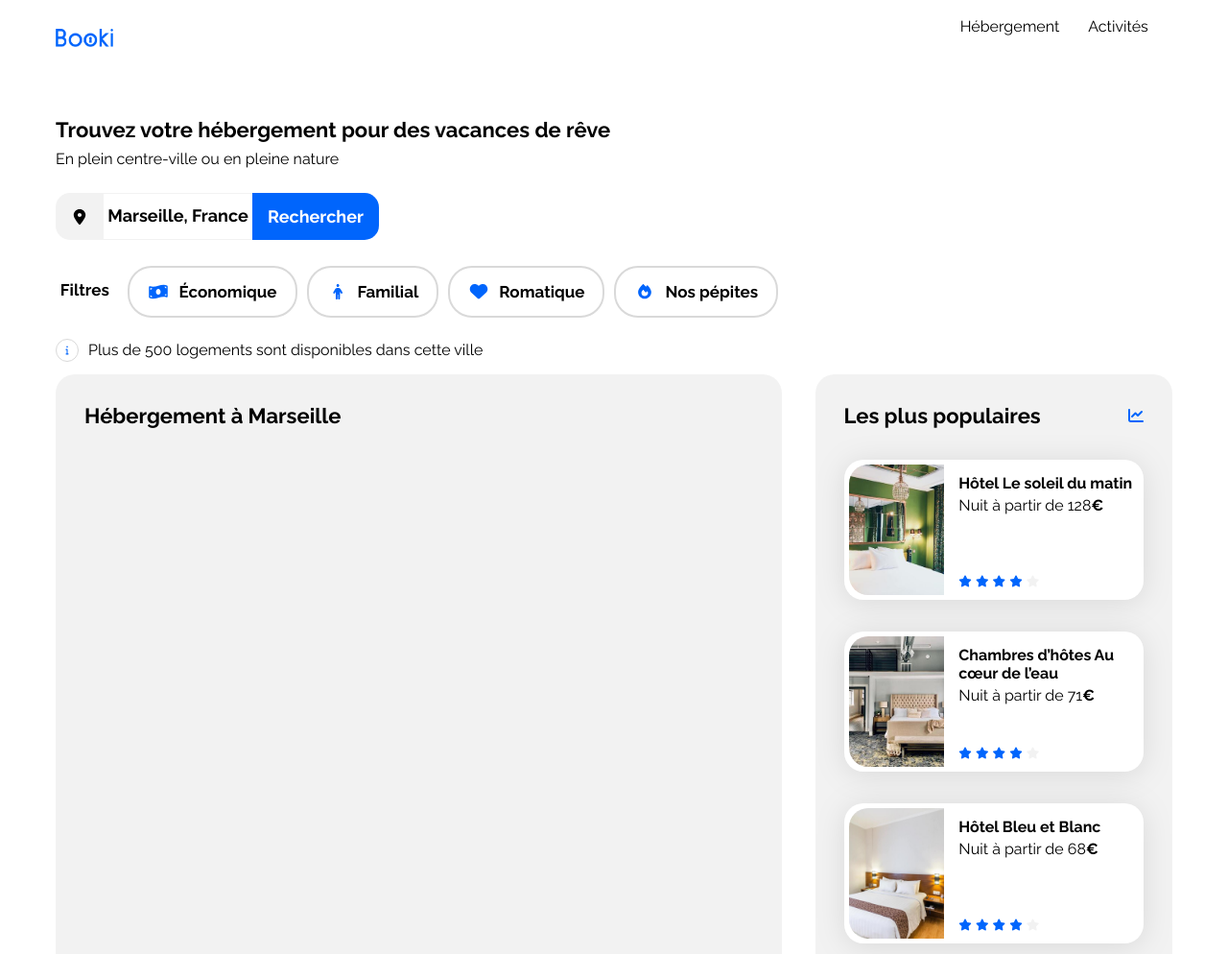
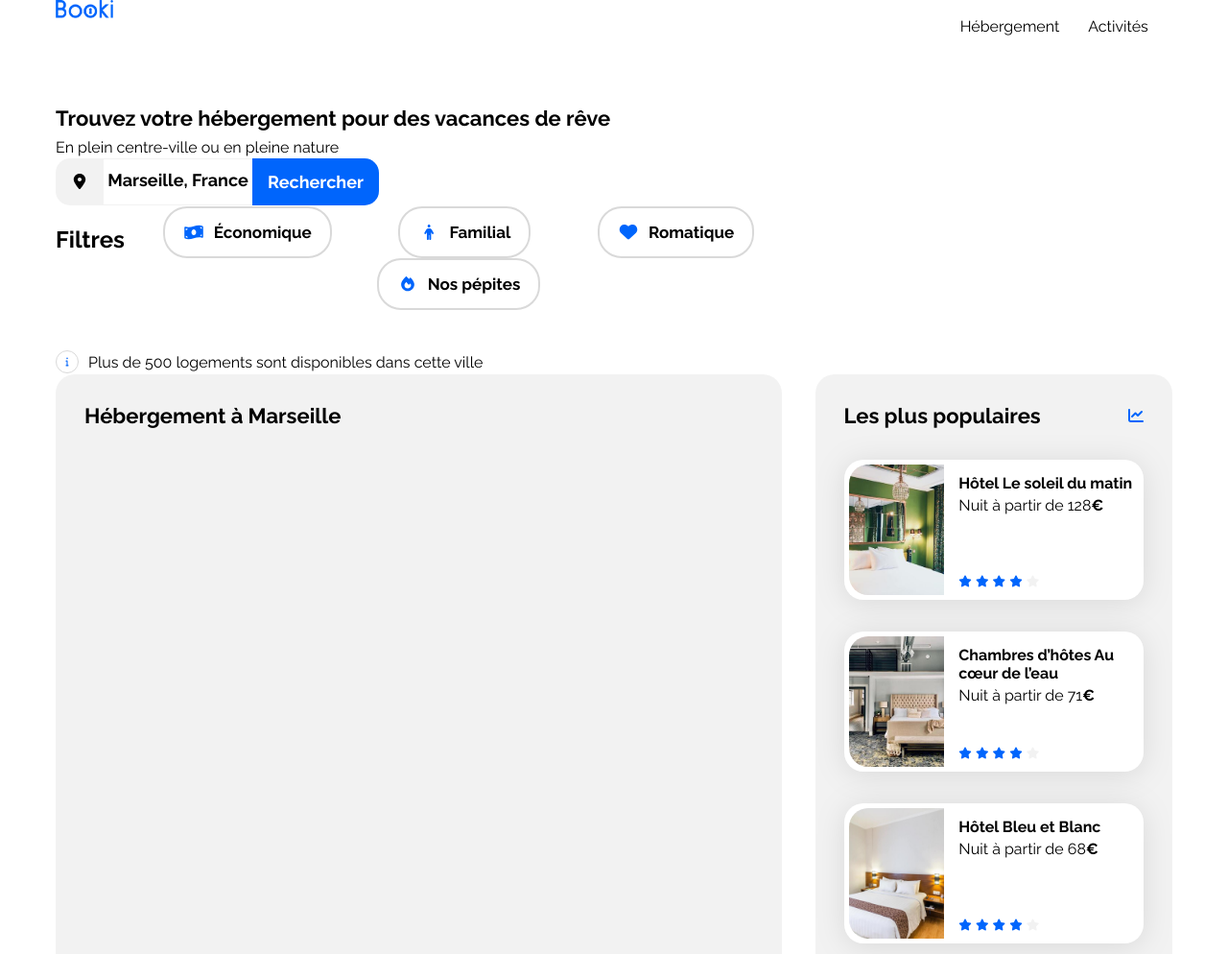
Before and after one commit to Recruiter2/booki, a plain HTML site: page index.html in a window 1280 px wide. Shown: the top 994 px of the page at 96% size. Drawn offline with Linux system fonts and the light colour scheme.

Commit message:
seems finixhedd

```diff
--- a/css/style.css
+++ b/css/style.css
@@ -207,7 +207,7 @@ p {
 }
 
 .filtres, .filters_buttons {
-    height: 50px;
+    margin-bottom: 20px;
     max-width: 758px;
     display: flex ;
     justify-content: space-around ;
--- a/index.html
+++ b/index.html
@@ -16,8 +16,8 @@
 
 <body>
     <div class="main-container">
-        <header id="header">
-            <div class="d-flex ">
+        <header id="header" class="d-flex ">
+
                 <div class="logo_booki me-auto">
                     <a class="" href="">
                     <img src="images/logo/Booki.png" alt="logo booki"></a>
@@ -34,7 +34,7 @@
                     </li>
                 </ul>
             </nav>
-            </div>
+
         </header>
 
         <main>
@@ -54,7 +54,7 @@
 
                     </div>
                     <div class="filtres">
-                        <p>Filtres</p>
+                        <h2>Filtres</h2>
                         <div class="filters_buttons">
                             <a href="">
                                 <img class="icon" src="images/price.svg" alt="price">
```
